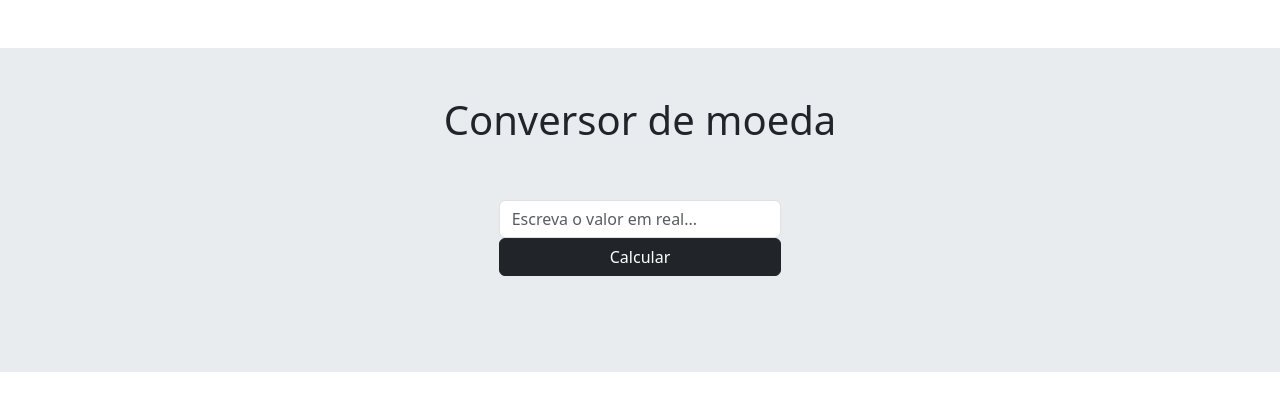
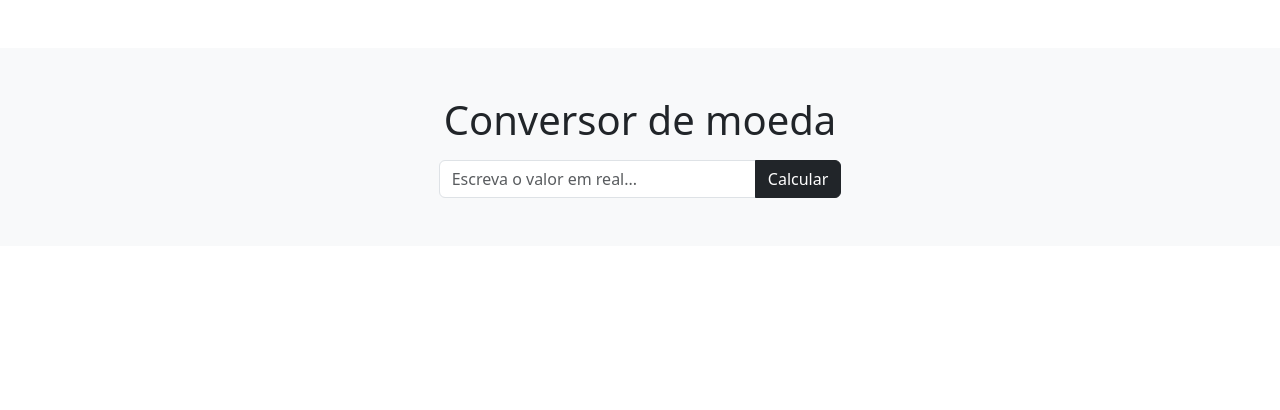
Before and after one commit to tarcisiodev1/conversor_de_moeda, a plain HTML site: page index.html in a window 1280 px wide. Drawn offline with nearby package versions, Linux system fonts and the light colour scheme.

Commit message:
bootsstrap

```diff
--- a/index.html
+++ b/index.html
@@ -15,16 +15,11 @@
   </head>
   <body>
     <div class="container-fluid mt-5 text-center">
-      <div class="row bg-body-secondary justify-content-center">
+      <div class="row bg-body-tertiary justify-content-center">
         <div class="col-md-6 col-lg-4">
-          <div class="row mt-5">
-            <div class="col">
-              <h1>Conversor de moeda</h1>
-            </div>
-          </div>
+          <h1 class="mt-5 mb-3">Conversor de moeda</h1>
           <form id="form" action="#">
-            <div class="row m-5">
-              <div class="col-md-8 input-group">
+            <div class="input-group mb-3">
               <input
                 class="form-control"
                 type="number"
@@ -32,17 +27,12 @@
                 name="real"
                 placeholder="Escreva o valor em real..."
               />
-              </div>
-              <div class="col-md-12">
-                <button type="submit" class="btn btn-dark w-100" id="sButton">
+              <button type="submit" class="btn btn-dark" id="sButton">
                 Calcular
               </button>
             </div>
-            </div>
           </form>
-          <div class="row m-5">
-            <div class="col" id="resultado"></div>
-          </div>
+          <div id="resultado" class="mt-5 mb-5"></div>
         </div>
       </div>
     </div>
```
Lines whose indentation alone changed are shown as unchanged.
